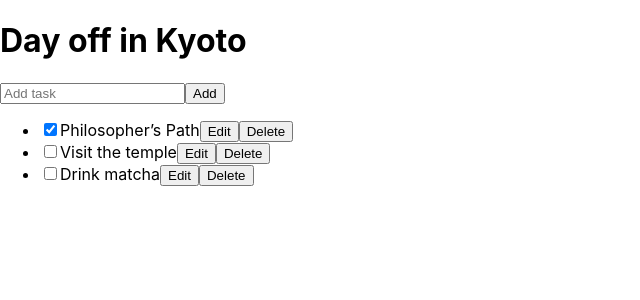
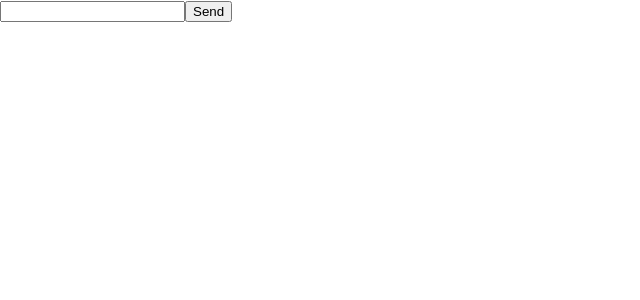
Before and after one commit to holywaterBetter/react1, a React (Create React App) app: page / in a window 1280 px wide. Shown: the top 300 px of the page, without its empty margins (0-640 px from the left). Built offline with nearby package versions, Linux system fonts and the light colour scheme.

Commit message:
feat(#4): 탈출구 - Ref로 값 참조하기 챌린지 1

```diff
--- a/src/AddTask.js
+++ /dev/null
@@ -1,29 +0,0 @@
-import { useState, useContext } from 'react';
-import { DispatchContext } from './TaskContext';
-
-let nextId = 3;
-export default function AddTask() {
-  const [text, setText] = useState('');
-  const dispatch = useContext(DispatchContext);
-
-  function onAddTask(text) {
-    dispatch({
-        type: 'added',
-        id: nextId++,
-        text: text,
-      });
-  }
-  return (
-    <>
-      <input
-        placeholder="Add task"
-        value={text}
-        onChange={e => setText(e.target.value)}
-      />
-      <button onClick={() => {
-        setText('');
-        onAddTask(text);
-      }}>Add</button>
-    </>
-  )
-}
--- a/src/App.tsx
+++ b/src/App.tsx
@@ -1,13 +1,41 @@
-import AddTask from './AddTask';
-import TaskContext from './TaskContext';
-import TaskList from './TaskList';
+import { useState, useRef } from 'react';
 
-export default function TaskApp() {
+export default function Chat() {
+  const [text, setText] = useState('');
+  const [isSending, setIsSending] = useState(false);
+  let timeoutID = useRef<NodeJS.Timeout>(undefined);
+
+  function handleSend() {
+    setIsSending(true);
+    timeoutID.current = setTimeout(() => {
+      alert('Sent!');
+      setIsSending(false);
+    }, 3000);
+  }
+
+  function handleUndo() {
+    setIsSending(false);
+    clearTimeout(timeoutID.current);
+  }
+
   return (
-    <TaskContext>
-      <h1>Day off in Kyoto</h1>
-      <AddTask/>
-      <TaskList/>
-    </TaskContext>
+    <>
+      <input
+        title='text'
+        disabled={isSending}
+        value={text}
+        onChange={e => setText(e.target.value)}
+      />
+      <button
+        disabled={isSending}
+        onClick={handleSend}>
+        {isSending ? 'Sending...' : 'Send'}
+      </button>
+      {isSending &&
+        <button onClick={handleUndo}>
+          Undo
+        </button>
+      }
+    </>
   );
 }
--- a/src/TaskContext.js
+++ /dev/null
@@ -1,51 +0,0 @@
-import { createContext, useReducer } from 'react';
-
-export const TasksContext = createContext(null);
-export const DispatchContext = createContext(null);
-
-export default function TaskContext({ children }) {
-    const [tasks, dispatch] = useReducer(
-        tasksReducer,
-        initialTasks
-    );
-    return (
-        <TasksContext.Provider value={tasks}>
-            <DispatchContext.Provider value={dispatch}>
-                {children}
-            </DispatchContext.Provider>
-        </TasksContext.Provider>
-    );
-}
-
-function tasksReducer(tasks, action) {
-    switch (action.type) {
-      case 'added': {
-        return [...tasks, {
-          id: action.id,
-          text: action.text,
-          done: false
-        }];
-      }
-      case 'changed': {
-        return tasks.map(t => {
-          if (t.id === action.task.id) {
-            return action.task;
-          } else {
-            return t;
-          }
-        });
-      }
-      case 'deleted': {
-        return tasks.filter(t => t.id !== action.id);
-      }
-      default: {
-        throw Error('Unknown action: ' + action.type);
-      }
-    }
-  }
-
-const initialTasks = [
-    { id: 0, text: 'Philosopher’s Path', done: true },
-    { id: 1, text: 'Visit the temple', done: false },
-    { id: 2, text: 'Drink matcha', done: false }
-  ];
--- a/src/TaskList.js
+++ /dev/null
@@ -1,73 +0,0 @@
-import { useContext, useState } from 'react';
-import { TasksContext, DispatchContext } from './TaskContext';
-
-export default function TaskList() {
-  const tasks = useContext(TasksContext);
-  return (
-    <ul>
-      {tasks.map(task => (
-        <li key={task.id}>
-          <Task task={task} />
-        </li>
-      ))}
-    </ul>
-  );
-}
-
-function Task({task}) {
-  const [isEditing, setIsEditing] = useState(false);
-  const dispatch = useContext(DispatchContext);
-  let taskContent;
-  if (isEditing) {
-    taskContent = (
-      <>
-        <input
-          value={task.text}
-          onChange={e => {
-            console.warn('이거 맞냐')
-            dispatch({
-                type: 'changed',
-                task: {
-                    ...task,
-                    text: e.target.value
-                  }
-              });
-          }}
-        />
-        <button onClick={() => setIsEditing(false)}>
-          Save
-        </button>
-      </>
-    );
-  } else {
-    taskContent = (
-      <>
-        {task.text}
-        <button onClick={() => setIsEditing(true)}>
-          Edit
-        </button>
-      </>
-    );
-  }
-  return (
-    <label>
-      <input
-        type="checkbox"
-        checked={task.done}
-        onChange={e => {
-            dispatch({
-                type: 'changed',
-                task: {
-                    ...task,
-                    done: !task.done
-                  }
-              });
-          }}
-      />
-      {taskContent}
-      <button onClick={() => dispatch({type: 'deleted',id: task.id})}>
-        Delete
-      </button>
-    </label>
-  );
-}
```
